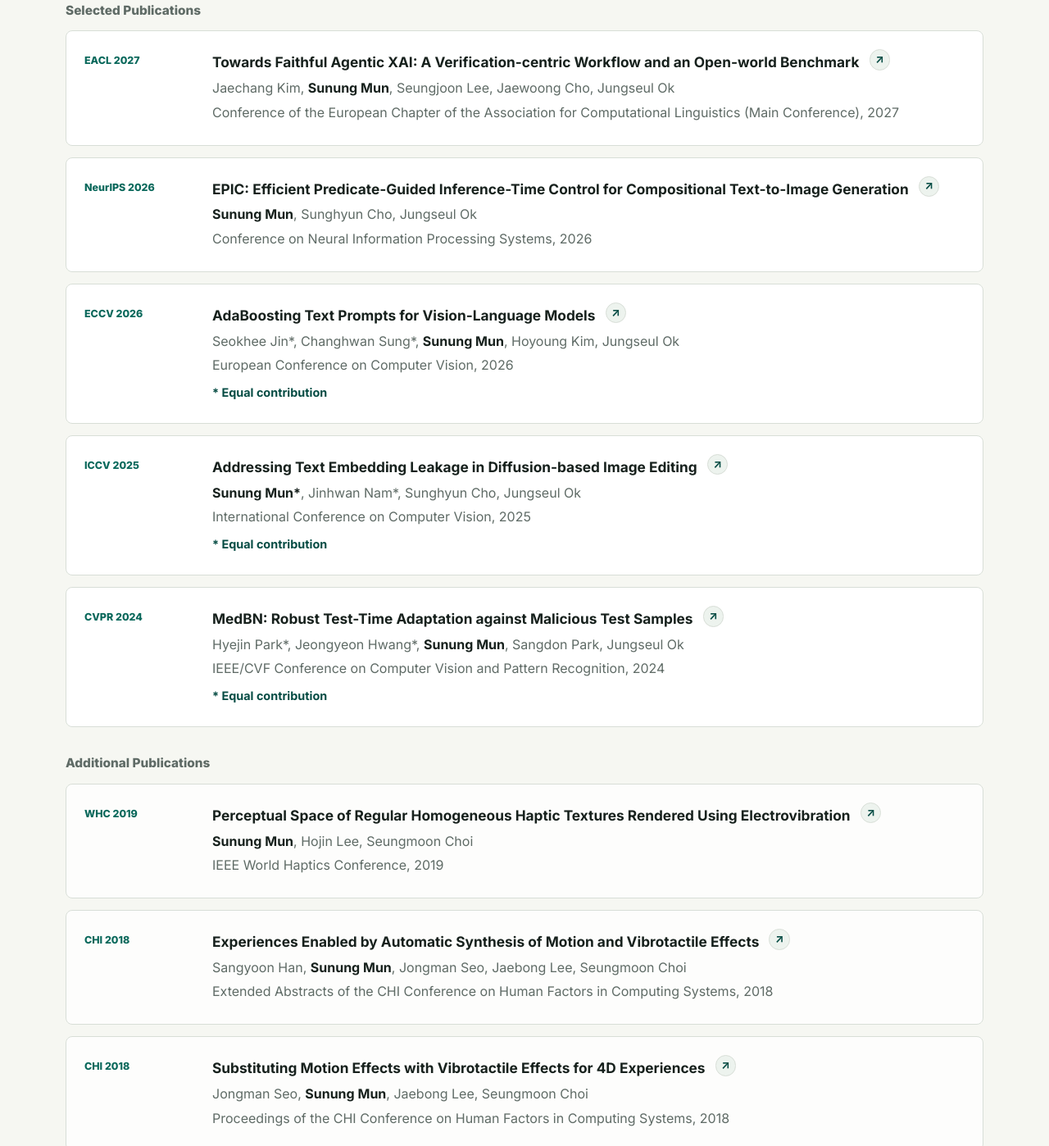
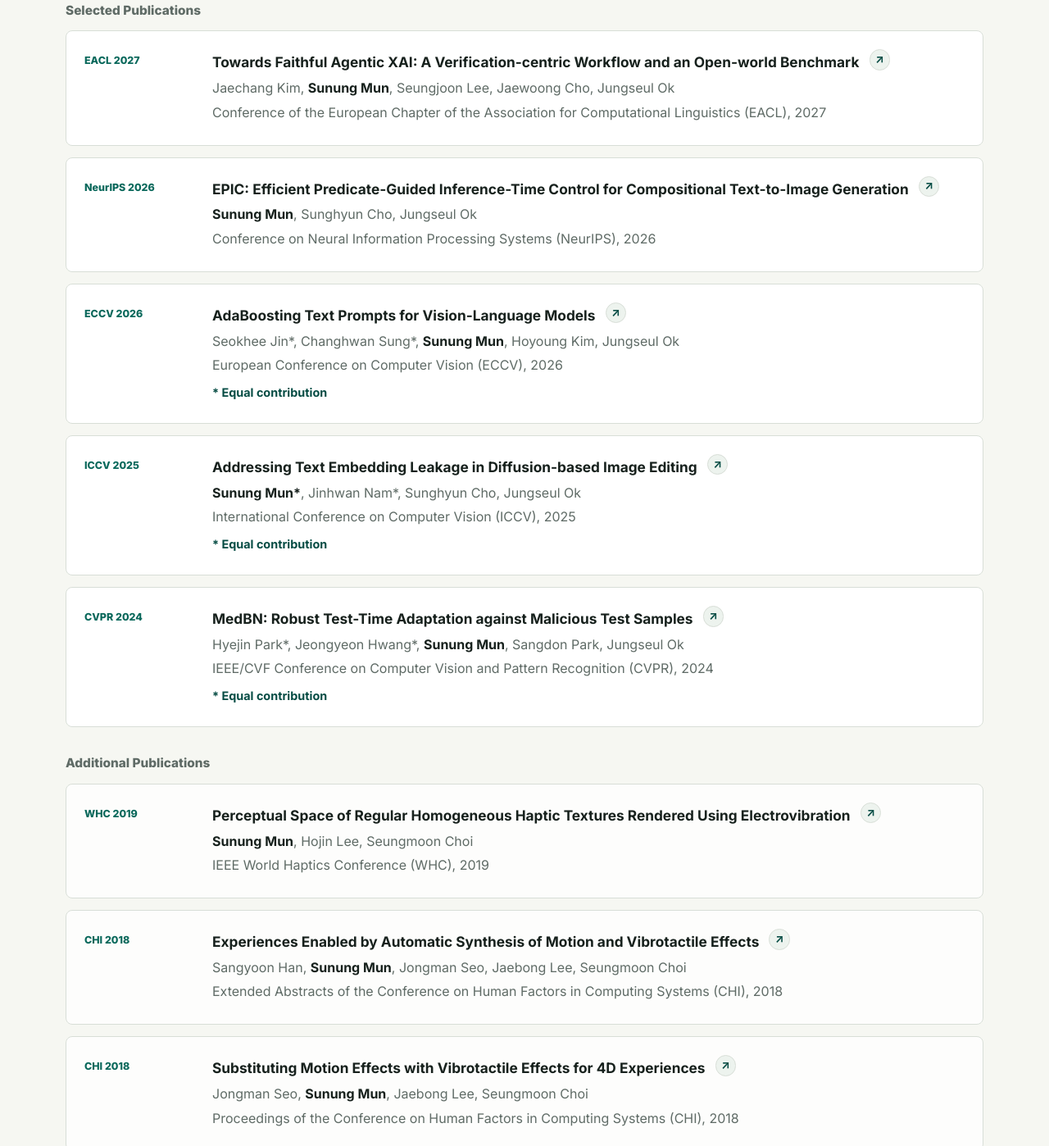
Before and after one commit to mtablo/mtablo.github.io, a plain HTML site: page index.html in a window 1280 px wide. Shown: the part 1519-2917 px from the top of the page at 82% size. Drawn offline with Linux system fonts and the light colour scheme.

Commit message:
chore: standardize publication venue names with acronyms

```diff
--- a/index.html
+++ b/index.html
@@ -122,7 +122,7 @@
                 </a>
               </h3>
               <p>Jaechang Kim, <strong>Sunung Mun</strong>, Seungjoon Lee, Jaewoong Cho, Jungseul Ok</p>
-              <p>Conference of the European Chapter of the Association for Computational Linguistics (Main Conference),
+              <p>Conference of the European Chapter of the Association for Computational Linguistics (EACL),
                 2027</p>
             </div>
           </article>
@@ -141,7 +141,7 @@
                 </a>
               </h3>
               <p><strong>Sunung Mun</strong>, Sunghyun Cho, Jungseul Ok</p>
-              <p>Conference on Neural Information Processing Systems, 2026</p>
+              <p>Conference on Neural Information Processing Systems (NeurIPS), 2026</p>
             </div>
           </article>
 
@@ -158,7 +158,7 @@
                 </a>
               </h3>
               <p>Seokhee Jin*, Changhwan Sung*, <strong>Sunung Mun</strong>, Hoyoung Kim, Jungseul Ok</p>
-              <p>European Conference on Computer Vision, 2026</p>
+              <p>European Conference on Computer Vision (ECCV), 2026</p>
               <p class="contribution-note">* Equal contribution</p>
             </div>
           </article>
@@ -176,7 +176,7 @@
                 </a>
               </h3>
               <p><strong>Sunung Mun*</strong>, Jinhwan Nam*, Sunghyun Cho, Jungseul Ok</p>
-              <p>International Conference on Computer Vision, 2025</p>
+              <p>International Conference on Computer Vision (ICCV), 2025</p>
               <p class="contribution-note">* Equal contribution</p>
             </div>
           </article>
@@ -195,7 +195,7 @@
                 </a>
               </h3>
               <p>Hyejin Park*, Jeongyeon Hwang*, <strong>Sunung Mun</strong>, Sangdon Park, Jungseul Ok</p>
-              <p>IEEE/CVF Conference on Computer Vision and Pattern Recognition, 2024</p>
+              <p>IEEE/CVF Conference on Computer Vision and Pattern Recognition (CVPR), 2024</p>
               <p class="contribution-note">* Equal contribution</p>
             </div>
           </article>
@@ -219,7 +219,7 @@
                 </a>
               </h3>
               <p><strong>Sunung Mun</strong>, Hojin Lee, Seungmoon Choi</p>
-              <p>IEEE World Haptics Conference, 2019</p>
+              <p>IEEE World Haptics Conference (WHC), 2019</p>
             </div>
           </article>
 
@@ -237,7 +237,7 @@
                 </a>
               </h3>
               <p>Sangyoon Han, <strong>Sunung Mun</strong>, Jongman Seo, Jaebong Lee, Seungmoon Choi</p>
-              <p>Extended Abstracts of the CHI Conference on Human Factors in Computing Systems, 2018</p>
+              <p>Extended Abstracts of the Conference on Human Factors in Computing Systems (CHI), 2018</p>
             </div>
           </article>
 
@@ -255,7 +255,7 @@
                 </a>
               </h3>
               <p>Jongman Seo, <strong>Sunung Mun</strong>, Jaebong Lee, Seungmoon Choi</p>
-              <p>Proceedings of the CHI Conference on Human Factors in Computing Systems, 2018</p>
+              <p>Proceedings of the Conference on Human Factors in Computing Systems (CHI), 2018</p>
             </div>
           </article>
         </div>
```
